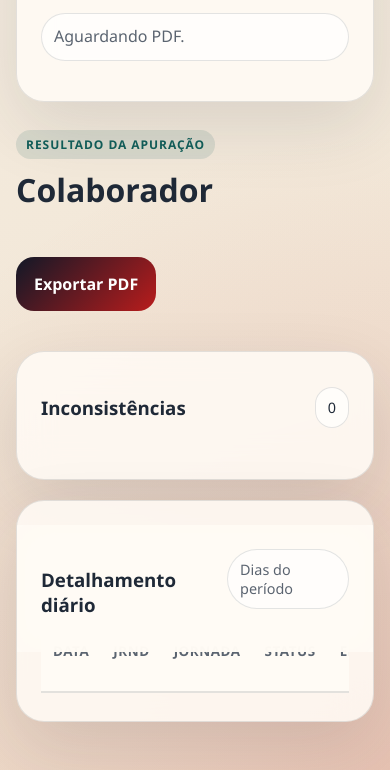
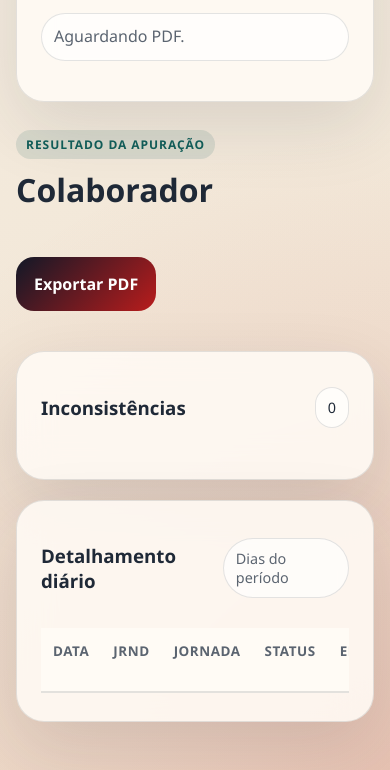
Before and after one commit to dilusofrar/agent-IA, a plain HTML site: page web/static/index.html in a window 390 px wide. Shown: the part 1017-1787 px from the top of the page. Drawn offline with Linux system fonts and the light colour scheme.

Commit message:
Constrain daily detail scroll area

```diff
--- a/web/static/styles.css
+++ b/web/static/styles.css
@@ -76,24 +76,11 @@ button, .export-link {
 .issues-list { display: grid; gap: 12px; }
 .issue-item { padding: 16px; border-radius: 18px; background: var(--warning-soft); border: 1px solid rgba(146, 64, 14, 0.18); }
 .issue-item strong { display: block; margin-bottom: 8px; }
-.daily-detail-panel {
-  display: grid;
-  grid-template-rows: auto minmax(0, 1fr);
-  max-height: min(72vh, 780px);
-  overflow: hidden;
-}
-.daily-detail-panel .panel-heading {
-  position: sticky;
-  top: 0;
-  z-index: 3;
-  margin: -24px -24px 0;
-  padding: 24px 24px 16px;
-  background: rgba(255, 251, 245, 0.96);
-  backdrop-filter: blur(18px);
-}
+.daily-detail-panel { overflow: hidden; }
 .table-wrap {
-  overflow: auto;
-  min-height: 0;
+  max-height: 560px;
+  overflow-x: auto;
+  overflow-y: auto;
   padding-bottom: 4px;
 }
 table { width: 100%; border-collapse: separate; border-spacing: 0; }
@@ -119,9 +106,5 @@ tr.issue { background: rgba(254, 243, 199, 0.7); }
 @media (max-width: 900px) {
   .hero { grid-template-columns: 1fr; }
   .summary-header { flex-direction: column; align-items: start; }
-  .daily-detail-panel { max-height: min(68vh, 640px); }
-  .daily-detail-panel .panel-heading {
-    align-items: flex-start;
-    gap: 12px;
-  }
+  .table-wrap { max-height: 62vh; }
 }
```
